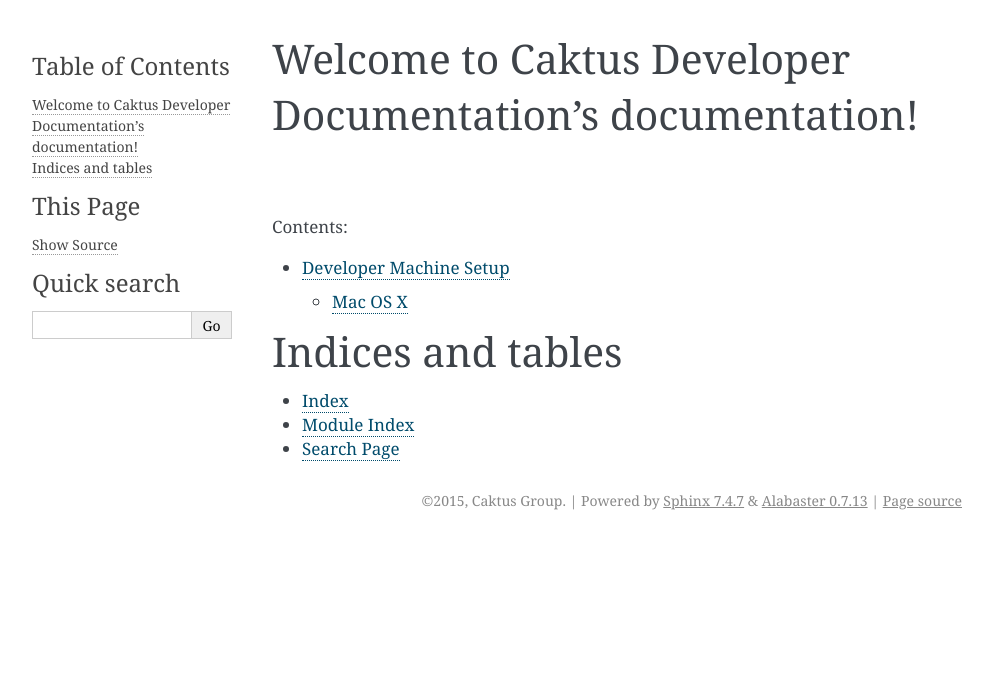
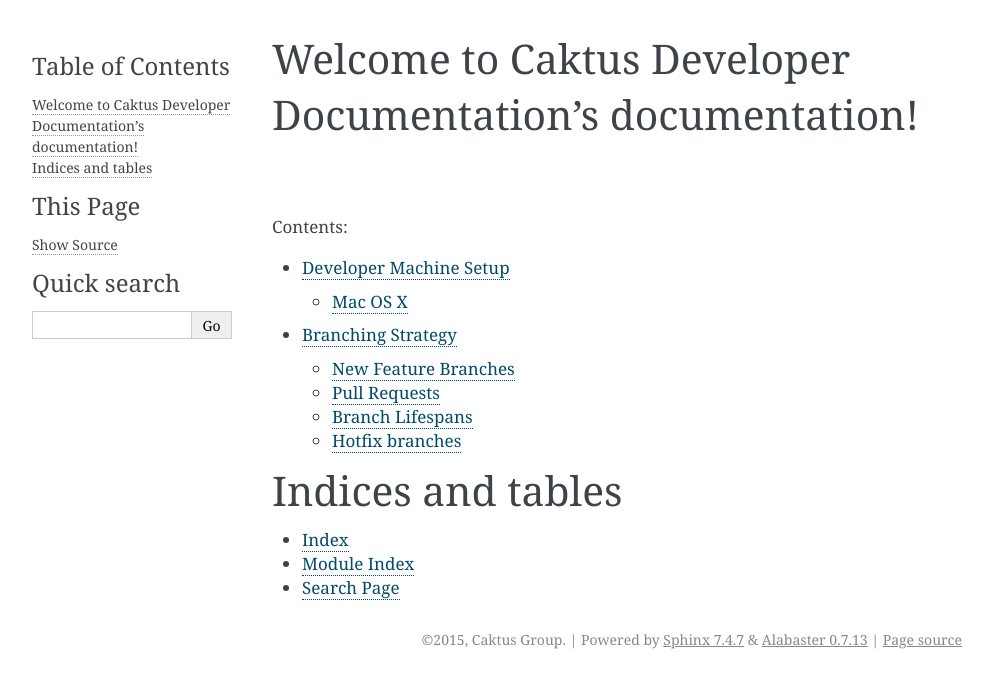
Before and after one commit to caktus/guidebook, a Sphinx documentation site: the page built from source/index.rst, in a window 1280 px wide. Shown: the top 688 px of the page, without its empty margins (148-1141 px from the left). Built offline with Sphinx 7.4.7, drawn with Linux system fonts in a browser that asks for light colours.

Commit message:
Add to index and fix a link.

```diff
--- a/source/branching.rst
+++ b/source/branching.rst
@@ -6,7 +6,7 @@
 
 We use a combination of long-term and short-term branches, and recognize origin as the "central" repository.
 This approach is neatly summarized in the blog post `A successful Git branching model
-`<http://nvie.com/posts/a-successful-git-branching-model/>`_ by Vincent Driessen.
+<http://nvie.com/posts/a-successful-git-branching-model/>`_ by Vincent Driessen.
 
 The following branching strategy is based on Vincent Driessen's outline. Under this strategy,
 all developers pull and push from a shared remote server named ``origin``. For most projects this
--- a/source/index.rst
+++ b/source/index.rst
@@ -12,6 +12,7 @@
    :maxdepth: 2
 
    dev-setup
+   branching
 
 
 Indices and tables
```
